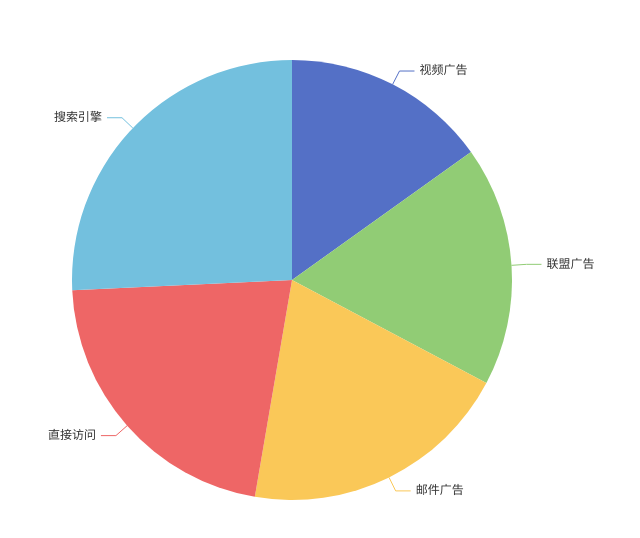
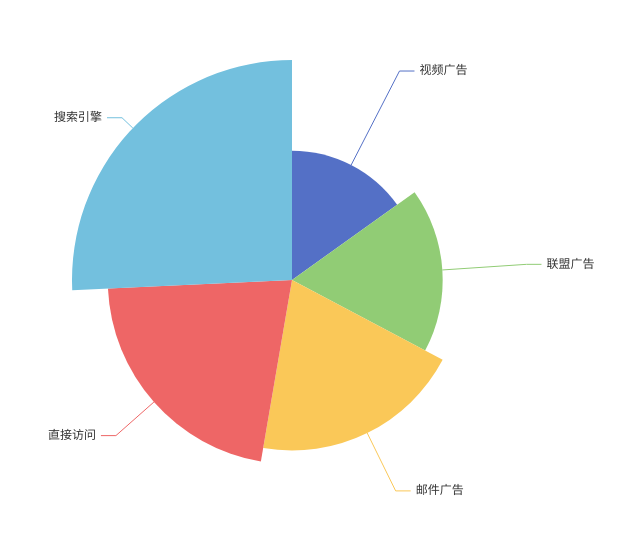
Before and after one commit to 790013438/Accelerated-JavaScript-Training, a plain HTML site: page pie/customPie/index.html in a window 1280 px wide. Shown: the part 128-666 px from the top of the page, without its empty margins (348-988 px from the left). Drawn offline with nearby package versions, Linux system fonts and the light colour scheme.

Commit message:
通过设置改变为玫瑰图

```diff
--- a/pie/customPie/index.html
+++ b/pie/customPie/index.html
@@ -20,7 +20,8 @@ myChart.setOption({
       {value: 310, name: '邮件广告'},
       {value: 335, name: '直接访问'},
       {value: 400, name: '搜索引擎'}
-    ]
+    ],
+    roseType: 'angle'
   }]
 });
     </script>
```
